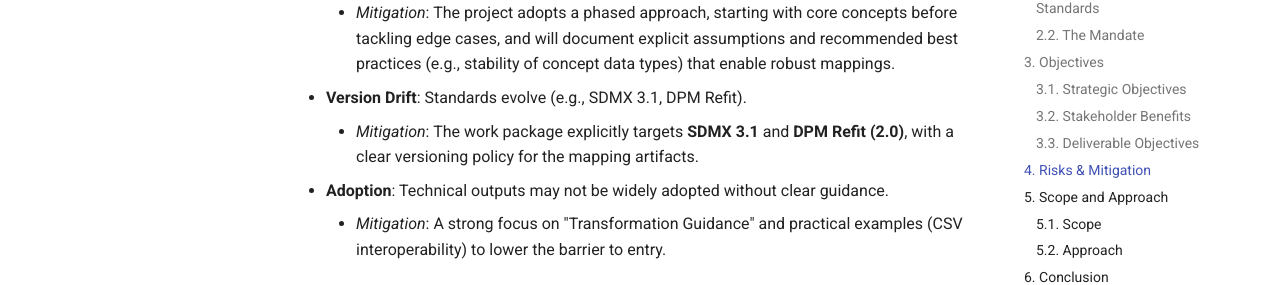
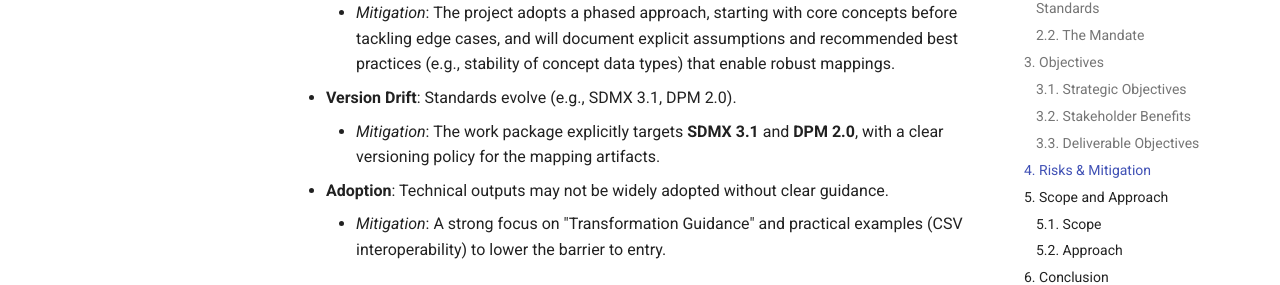
Before and after one commit to sdmx-twg/wp-sdmx-dpm, an MkDocs documentation site: the page built from docs/business-case/business-case-draft.md, in a window 1280 px wide and 900 px high, scrolled down 3050 px. Shown: the part 172-457 px from the top of the window. Built offline with MkDocs 1.6.1 and Material for MkDocs 9.7.7, drawn with Linux system fonts in a browser that asks for light colours.

Commit message:
refactor: replace DPM Refit references with DPM 2.0
Addresses #12 — remove all mentions of "DPM Refit" in project
documentation and use "DPM 2.0" consistently instead.

```diff
--- a/docs/business-case/business-case-draft.md
+++ b/docs/business-case/business-case-draft.md
@@ -66,8 +66,8 @@ To ensure the success of this initiative, the following risks have been identifi
 
 *   **Complexity of Mappings**: Mapping distinct modeling paradigms (e.g., DPM's rendering artifacts vs. SDMX's structural metadata) can be complex.
     *   *Mitigation*: The project adopts a phased approach, starting with core concepts before tackling edge cases, and will document explicit assumptions and recommended best practices (e.g., stability of concept data types) that enable robust mappings.
-*   **Version Drift**: Standards evolve (e.g., SDMX 3.1, DPM Refit).
-    *   *Mitigation*: The work package explicitly targets **SDMX 3.1** and **DPM Refit (2.0)**, with a clear versioning policy for the mapping artifacts.
+*   **Version Drift**: Standards evolve (e.g., SDMX 3.1, DPM 2.0).
+    *   *Mitigation*: The work package explicitly targets **SDMX 3.1** and **DPM 2.0**, with a clear versioning policy for the mapping artifacts.
 *   **Adoption**: Technical outputs may not be widely adopted without clear guidance.
     *   *Mitigation*: A strong focus on "Transformation Guidance" and practical examples (CSV interoperability) to lower the barrier to entry.
 
```
Also changed, not shown: docs/models-relationships/01_glossary/index.md (+1 -1 lines), docs/models-relationships/02_data_definition/index.md (+1 -1 lines), docs/models-relationships/03_other_artifacts/index.md (+1 -1 lines), docs/models-relationships/glossary_and_abbreviations.md (+1 -1 lines).
